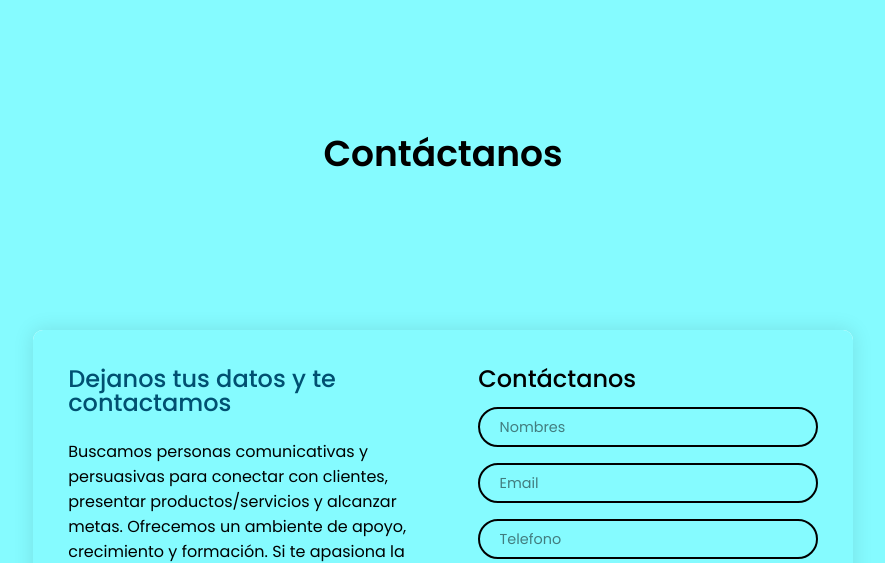
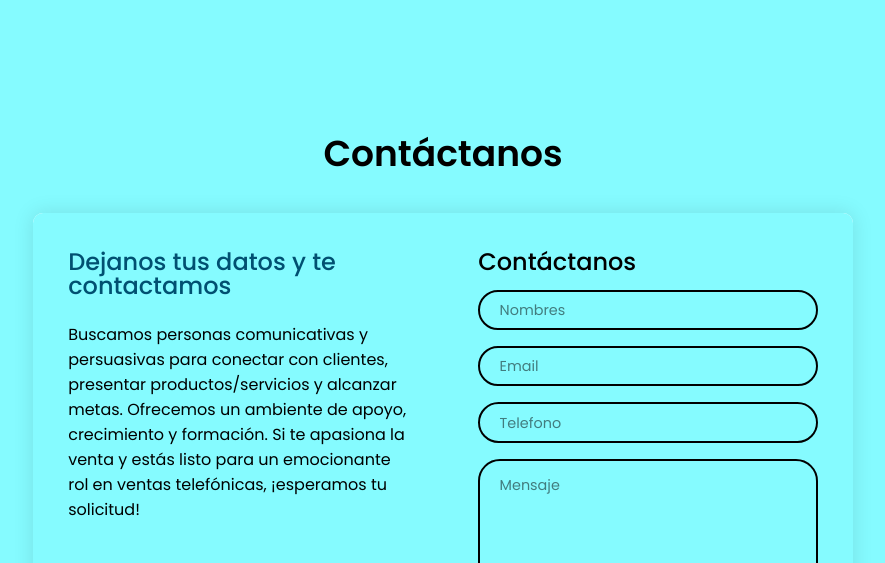
Before and after one commit to vovkings/Vovkings, a plain HTML site: page index.html in a window 1280 px wide. Shown: the part 3239-3802 px from the top of the page, without its empty margins (197-1082 px from the left). Drawn offline with nearby package versions, Linux system fonts and the light colour scheme.

```diff
--- a/assets/css/styles.css
+++ b/assets/css/styles.css
@@ -432,6 +432,7 @@ button{
   width: 279px;
   justify-self: center;
   animation: floating 2s ease-in-out infinite;
+  border-radius: 5px;
 }
 
 /*=============== TRICK OR TREAT ===============*/
@@ -998,7 +999,7 @@ button{
 .containerForm {
   position: relative;
   width: 100%;
-  min-height: 100vh;
+  min-height: 70vh;
   padding: 2rem;
   overflow: hidden;
   display: flex;
@@ -1062,7 +1063,7 @@ form {
   border: 2px solid black;
   background: none;
   padding: 0.6rem 1.2rem;
-  color: #fff;
+  color: black;
   font-weight: 500;
   font-size: 0.95rem;
   letter-spacing: 0.5px;
```
